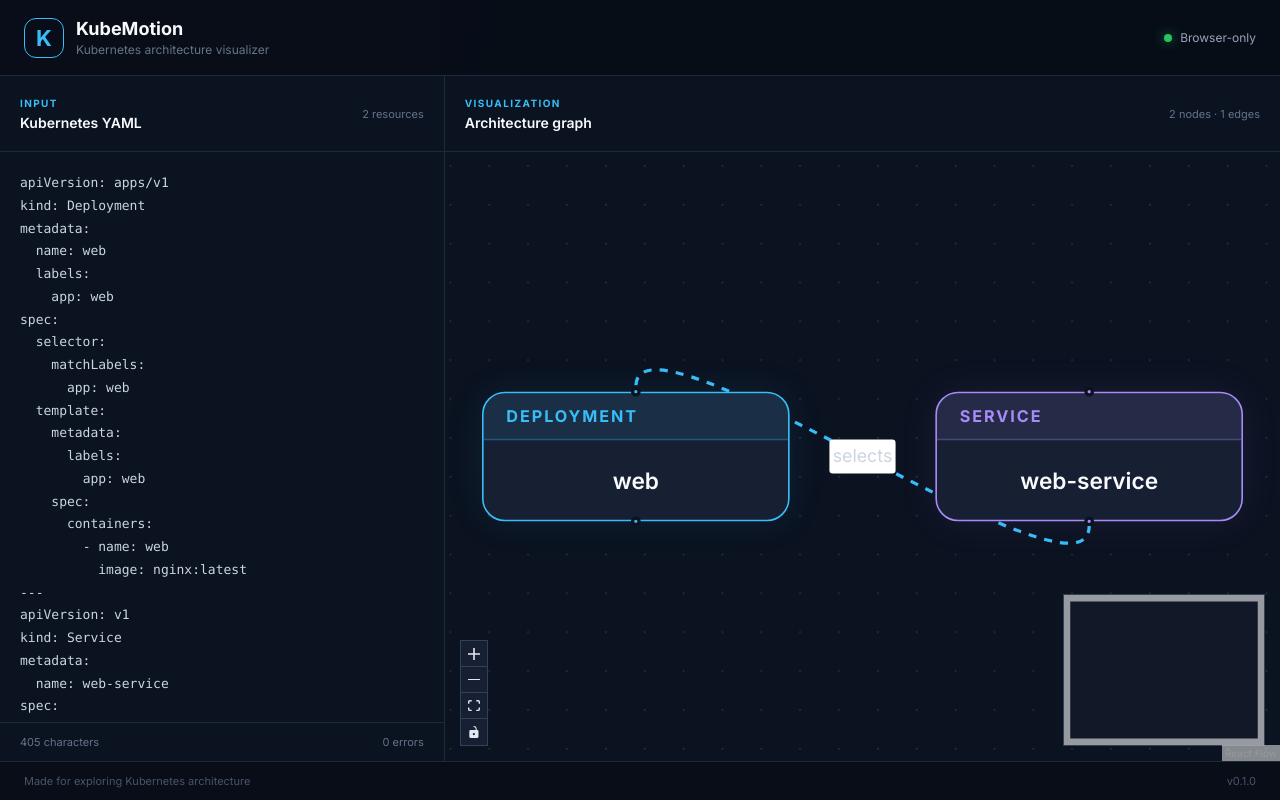
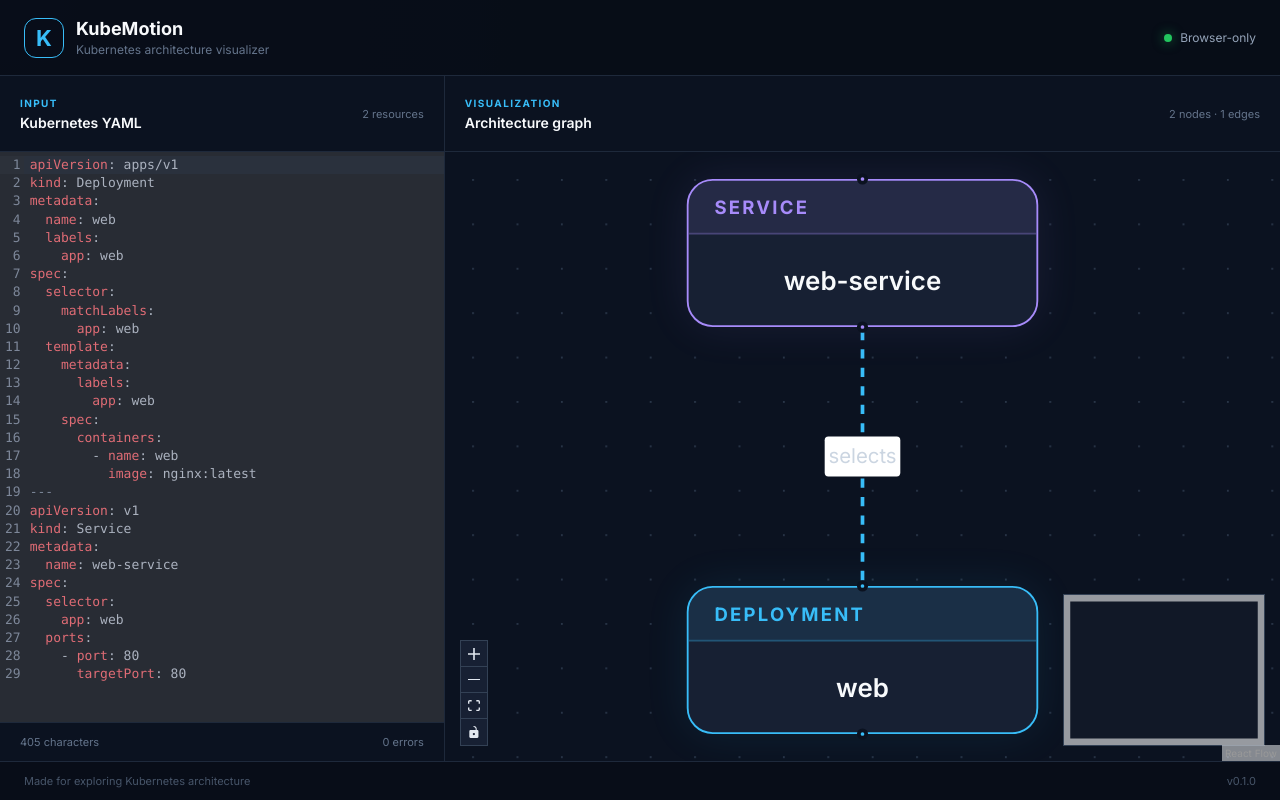
Before and after one commit to Gihchathur/kubemotion, a React (Vite) app: page / in a window 1280 px wide. Built offline with nearby package versions, Linux system fonts and the light colour scheme.

Commit message:
Integrate CodeMirror YAML editor

```diff
--- a/src/App.css
+++ b/src/App.css
@@ -154,22 +154,21 @@ textarea {
 
 .yaml-editor {
   flex: 1;
-  width: 100%;
-  min-height: 420px;
-  resize: none;
-  padding: 20px;
-  border: 0;
-  outline: none;
-  color: #cbd5e1;
+  min-height: 0;
+  overflow: hidden;
   background: #0b1220;
-  font-family: 'SFMono-Regular', Consolas, 'Liberation Mono', monospace;
-  font-size: 13px;
-  line-height: 1.75;
-  tab-size: 2;
 }
 
-.yaml-editor:focus {
-  background: #0d1525;
+.yaml-codemirror {
+  height: 100%;
+}
+
+.yaml-codemirror .cm-editor {
+  height: 100%;
+}
+
+.yaml-codemirror .cm-focused {
+  outline: none;
 }
 
 .editor-footer {
@@ -296,3 +295,26 @@ textarea {
     padding: 12px 16px;
   }
 }
+
+.resource-details {
+  display: flex;
+  flex-wrap: wrap;
+  align-items: center;
+  gap: 12px;
+  padding: 16px 20px;
+  border-top: 1px solid #1e293b;
+  background: #111827;
+  color: #94a3b8;
+  font-size: 12px;
+}
+
+.resource-details strong {
+  color: #f8fafc;
+  font-size: 14px;
+}
+
+.resource-details span {
+  padding: 4px 8px;
+  border: 1px solid #334155;
+  border-radius: 6px;
+}
--- a/src/App.tsx
+++ b/src/App.tsx
@@ -11,7 +11,7 @@ import './App.css'
 import { buildKubernetesGraph } from './lib/graphBuilder'
 import { parseKubernetesYaml } from './lib/kubernetesParser'
 import KubernetesNode from './components/KubernetesNode'
-
+import YamlEditor from './components/YamlEditor'
 
 const INITIAL_YAML = `apiVersion: apps/v1
 kind: Deployment
@@ -43,12 +43,13 @@ spec:
     - port: 80
       targetPort: 80`
 
-
 const nodeTypes = {
   kubernetes: KubernetesNode,
 }
+
 function App() {
   const [yamlInput, setYamlInput] = useState(INITIAL_YAML)
+  const [selectedNodeId, setSelectedNodeId] = useState<string | null>(null)
 
   const parseResult = useMemo(
     () => parseKubernetesYaml(yamlInput),
@@ -58,6 +59,10 @@ function App() {
   const graph = useMemo(
     () => buildKubernetesGraph(parseResult.resources),
     [parseResult.resources],
+  )
+
+  const selectedNode = graph.nodes.find(
+    (node) => node.id === selectedNodeId,
   )
 
   const nodes: Node[] = graph.nodes.map((node) => ({
@@ -91,6 +96,7 @@ function App() {
       <header className="topbar">
         <div className="brand">
           <div className="brand-mark">K</div>
+
           <div>
             <h1>KubeMotion</h1>
             <p>Kubernetes architecture visualizer</p>
@@ -110,18 +116,18 @@ function App() {
               <span className="eyebrow">Input</span>
               <h2>Kubernetes YAML</h2>
             </div>
+
             <span className="resource-count">
               {parseResult.resources.length} resources
             </span>
           </div>
 
-          <textarea
-            className="yaml-editor"
-            value={yamlInput}
-            onChange={(event) => setYamlInput(event.target.value)}
-            spellCheck={false}
-            aria-label="Kubernetes YAML input"
-          />
+          <div className="yaml-editor">
+            <YamlEditor
+              value={yamlInput}
+              onChange={setYamlInput}
+            />
+          </div>
 
           <div className="editor-footer">
             <span>{yamlInput.length} characters</span>
@@ -131,7 +137,9 @@ function App() {
           {parseResult.errors.length > 0 && (
             <div className="error-panel">
               {parseResult.errors.map((error, index) => (
-                <p key={`${error.message}-${index}`}>{error.message}</p>
+                <p key={`${error.message}-${index}`}>
+                  {error.message}
+                </p>
               ))}
             </div>
           )}
@@ -143,6 +151,7 @@ function App() {
               <span className="eyebrow">Visualization</span>
               <h2>Architecture graph</h2>
             </div>
+
             <span className="resource-count">
               {graph.nodes.length} nodes · {graph.edges.length} edges
             </span>
@@ -152,13 +161,18 @@ function App() {
             {graph.nodes.length === 0 ? (
               <div className="empty-state">
                 <strong>No graph available</strong>
-                <span>Enter valid Kubernetes YAML to generate a graph.</span>
+                <span>
+                  Enter valid Kubernetes YAML to generate a graph.
+                </span>
               </div>
             ) : (
               <ReactFlow
                 nodes={nodes}
                 edges={edges}
                 nodeTypes={nodeTypes}
+                onNodeClick={(_, node) =>
+                  setSelectedNodeId(node.id)
+                }
                 fitView
                 nodesDraggable
                 nodesConnectable={false}
@@ -170,6 +184,16 @@ function App() {
               </ReactFlow>
             )}
           </div>
+
+          {selectedNode && (
+            <div className="resource-details">
+              <strong>{selectedNode.label}</strong>
+              <span>{selectedNode.type}</span>
+              <span>
+                Namespace: {selectedNode.resource.metadata.namespace}
+              </span>
+            </div>
+          )}
         </section>
       </section>
 
--- /dev/null
+++ b/src/components/YamlEditor.tsx
@@ -0,0 +1,108 @@
+import { useEffect, useRef } from 'react'
+import { EditorState } from '@codemirror/state'
+import {
+  EditorView,
+  keymap,
+  lineNumbers,
+  highlightActiveLine,
+  highlightActiveLineGutter,
+} from '@codemirror/view'
+import { defaultKeymap, history, historyKeymap } from '@codemirror/commands'
+import { yaml } from '@codemirror/lang-yaml'
+import { oneDark } from '@codemirror/theme-one-dark'
+
+interface YamlEditorProps {
+  value: string
+  onChange: (value: string) => void
+}
+
+function YamlEditor({ value, onChange }: YamlEditorProps) {
+  const editorContainerRef = useRef<HTMLDivElement | null>(null)
+  const editorViewRef = useRef<EditorView | null>(null)
+  const onChangeRef = useRef(onChange)
+
+  onChangeRef.current = onChange
+
+  useEffect(() => {
+    if (!editorContainerRef.current) {
+      return
+    }
+
+    const startState = EditorState.create({
+      doc: value,
+      extensions: [
+        lineNumbers(),
+        highlightActiveLine(),
+        highlightActiveLineGutter(),
+        history(),
+        keymap.of([...defaultKeymap, ...historyKeymap]),
+        yaml(),
+        oneDark,
+        EditorView.theme({
+          '&': {
+            height: '100%',
+            fontSize: '13px',
+            backgroundColor: '#0b1220',
+          },
+          '.cm-scroller': {
+            overflow: 'auto',
+            fontFamily:
+              'ui-monospace, SFMono-Regular, Menlo, Monaco, Consolas, monospace',
+          },
+          '.cm-gutters': {
+            backgroundColor: '#0b1220',
+            color: '#475569',
+            border: 'none',
+          },
+          '.cm-activeLineGutter': {
+            backgroundColor: '#172033',
+          },
+          '.cm-activeLine': {
+            backgroundColor: '#172033',
+          },
+        }),
+        EditorView.updateListener.of((update) => {
+          if (update.docChanged) {
+            onChangeRef.current(update.state.doc.toString())
+          }
+        }),
+      ],
+    })
+
+    const view = new EditorView({
+      state: startState,
+      parent: editorContainerRef.current,
+    })
+
+    editorViewRef.current = view
+
+    return () => {
+      view.destroy()
+      editorViewRef.current = null
+    }
+  }, [])
+
+  useEffect(() => {
+    const view = editorViewRef.current
+
+    if (!view) {
+      return
+    }
+
+    const currentValue = view.state.doc.toString()
+
+    if (currentValue !== value) {
+      view.dispatch({
+        changes: {
+          from: 0,
+          to: currentValue.length,
+          insert: value,
+        },
+      })
+    }
+  }, [value])
+
+  return <div ref={editorContainerRef} className="yaml-codemirror" />
+}
+
+export default YamlEditor
--- a/src/lib/graphBuilder.ts
+++ b/src/lib/graphBuilder.ts
@@ -1,4 +1,8 @@
-import type { KubernetesResource } from '../types/kubernetes'
+import type {
+  KubernetesResource,
+  KubernetesResourceKind,
+} from '../types/kubernetes'
+
 import type {
   GraphEdge,
   GraphEdgeType,
@@ -34,16 +38,39 @@ function getResourceNamespace(resource: KubernetesResource): string {
 }
 
 function createNodes(resources: KubernetesResource[]): GraphNode[] {
-  return resources.map((resource, index) => ({
+  const layerOrder: KubernetesResourceKind[] = [
+    'Ingress',
+    'Service',
+    'Deployment',
+    'Pod',
+    'ConfigMap',
+    'Secret',
+    'PersistentVolumeClaim',
+  ]
+
+  const layerSpacing = 220
+  const nodeSpacing = 280
+
+  return resources.map((resource) => {
+    const layerIndex = layerOrder.indexOf(resource.kind)
+    const sameLayerResources = resources.filter(
+      (item) => item.kind === resource.kind,
+    )
+    const positionInLayer = sameLayerResources.findIndex(
+      (item) => item.id === resource.id,
+    )
+
+    return {
       id: getNodeId(resource),
       type: getNodeType(resource),
       label: getResourceName(resource),
       resource,
       position: {
-      x: 80 + (index % 3) * 280,
-      y: 80 + Math.floor(index / 3) * 180,
+        x: 80 + positionInLayer * nodeSpacing,
+        y: 80 + Math.max(layerIndex, 0) * layerSpacing,
       },
-  }))
+    }
+  })
 }
 
 function createEdge(
```
Also changed, not shown: 1 other file (tests, documents, lock files or other folders). Lines whose indentation alone changed are shown as unchanged.
